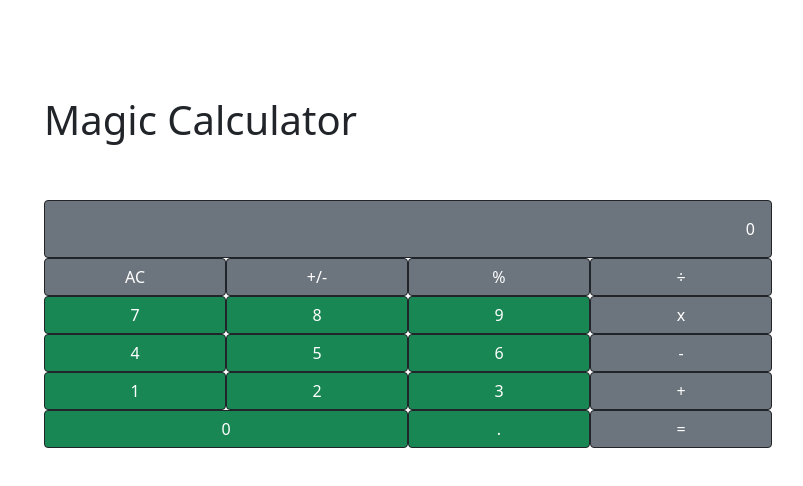
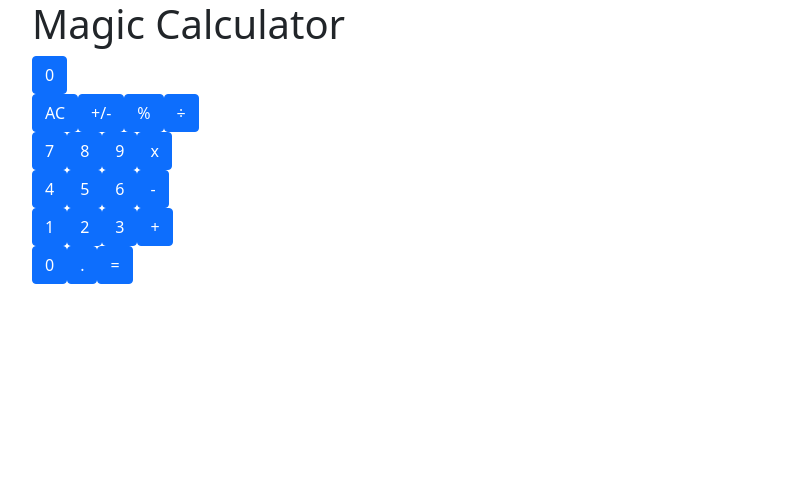
Before and after one commit to carlos-ssh/mathmagicians, a React (Create React App) app: page /Calculator in a window 1280 px wide. Shown: the top 486 px of the page, without its empty margins (50-853 px from the left). Built offline with nearby package versions, Linux system fonts and the light colour scheme.

Commit message:
Remove style from component.

```diff
--- a/src/components/Calculator.js
+++ b/src/components/Calculator.js
@@ -10,134 +10,114 @@ class Calculator extends Component {
   render() {
     return (
       <>
-        <div className="container mx-auto pt-5">
-          <Row className="row d-flex justify-content-center py-5">
+        <div>
+          <Row>
             <Col>
               <h1>Magic Calculator</h1>
             </Col>
           </Row>
-          <Row className="row d-flex justify-content-center">
-            <Col xs={12} className="w-100">
+          <Row>
+            <Col xs={12}>
               <Button
-                variant="btn btn-secondary col-8 border-dark text-end pe-3 py-3"
               >
                 0
               </Button>
             </Col>
           </Row>
-          <Row className="row d-flex justify-content-center">
-            <Col className="w-100 bg-dark" />
+          <Row>
+            <Col />
           </Row>
-          <Row className="row d-flex justify-content-center">
-            <Col xs={12} className="w-100">
+          <Row>
+            <Col xs={12}>
               <Button
-                variant="btn btn-secondary col-2 border-dark"
               >
                 AC
               </Button>
               <Button
-                variant="btn btn-secondary col-2 border-dark"
               >
                 +/-
               </Button>
               <Button
-                variant="btn btn-secondary col-2 border-dark"
               >
                 %
               </Button>
               <Button
-                variant="btn btn-secondary col-2 border-dark"
               >
                 ÷
               </Button>
             </Col>
           </Row>
-          <Row className="row d-flex justify-content-center">
-            <Col xs={12} className="w-100">
+          <Row>
+            <Col xs={12}>
               <Button
-                variant="btn btn-success col-2 border-dark"
               >
                 7
               </Button>
               <Button
-                variant="btn btn-success col-2 border-dark"
               >
                 8
               </Button>
               <Button
-                variant="btn btn-success col-2 border-dark"
               >
                 9
               </Button>
               <Button
-                variant="btn btn-secondary col-2 border-dark"
               >
                 x
               </Button>
             </Col>
           </Row>
-          <Row className="row d-flex justify-content-center">
-            <Col xs={12} className="w-100">
+          <Row>
+            <Col xs={12} >
               <Button
-                variant="btn btn-success col-2 border-dark"
               >
                 4
               </Button>
               <Button
-                variant="btn btn-success col-2 border-dark"
               >
                 5
               </Button>
               <Button
-                variant="btn btn-success col-2 border-dark"
               >
                 6
               </Button>
               <Button
-                variant="btn btn-secondary col-2 border-dark"
               >
                 -
               </Button>
             </Col>
           </Row>
-          <Row className="row d-flex justify-content-center">
-            <Col xs={12} className="w-100">
+          <Row>
+            <Col xs={12}>
               <Button
-                variant="btn btn-success col-2 border-dark"
               >
                 1
               </Button>
               <Button
-                variant="btn btn-success col-2 border-dark"
               >
                 2
               </Button>
               <Button
-                variant="btn btn-success col-2 border-dark"
               >
                 3
               </Button>
               <Button
-                variant="btn btn-secondary col-2 border-dark"
               >
                 +
               </Button>
             </Col>
           </Row>
-          <Row className="row d-flex justify-content-center">
-            <Col xs={12} className="w-100">
+          <Row>
+            <Col xs={12}>
               <Button
-                variant="btn btn-success col-4 border-dark"
               >
                 0
               </Button>
               <Button
-                variant="btn btn-success col-2 border-dark"
               >
                 .
               </Button>
               <Button
-                variant="btn btn-secondary col-2 border-dark"
               >
                 =
               </Button>
```
